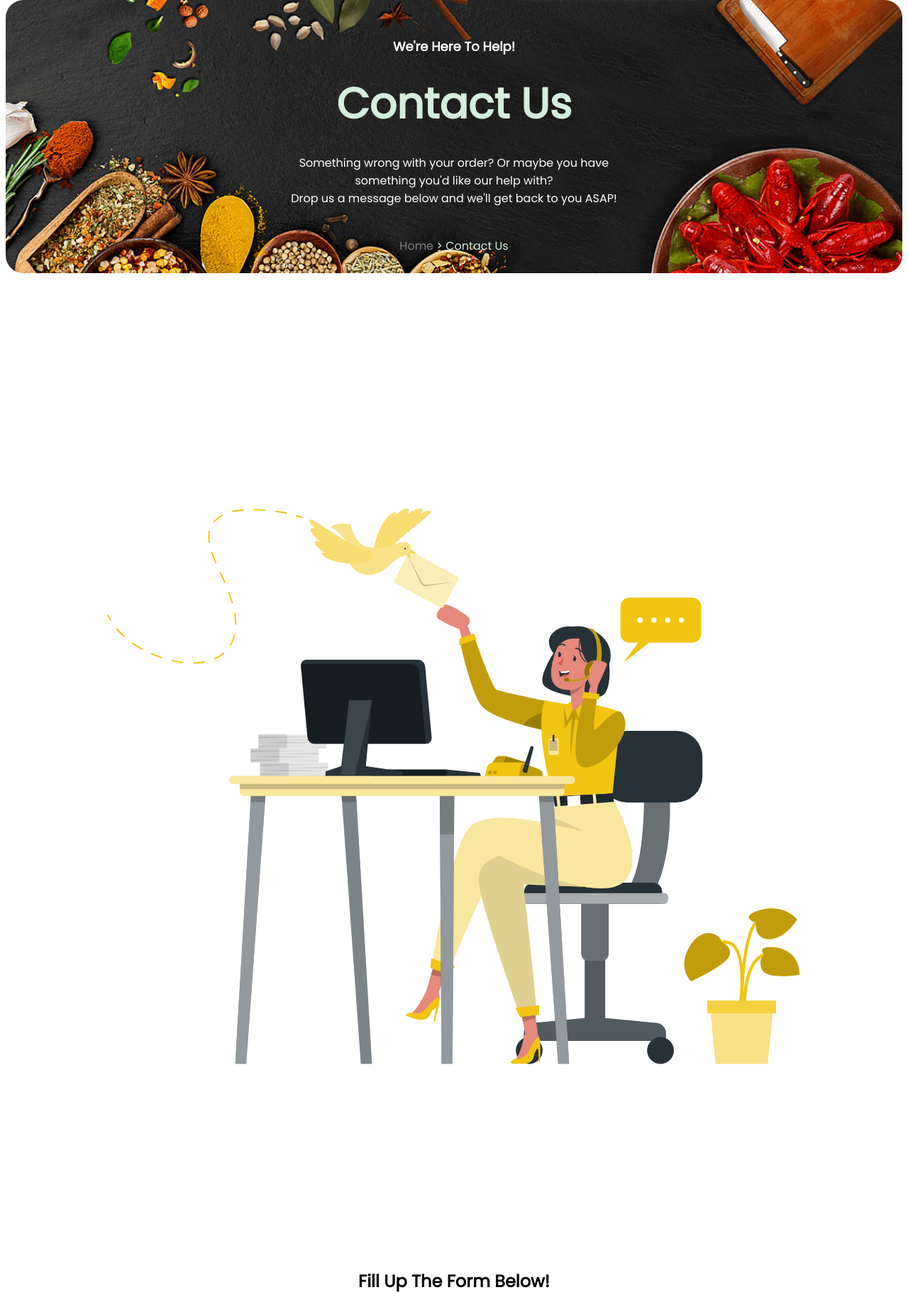
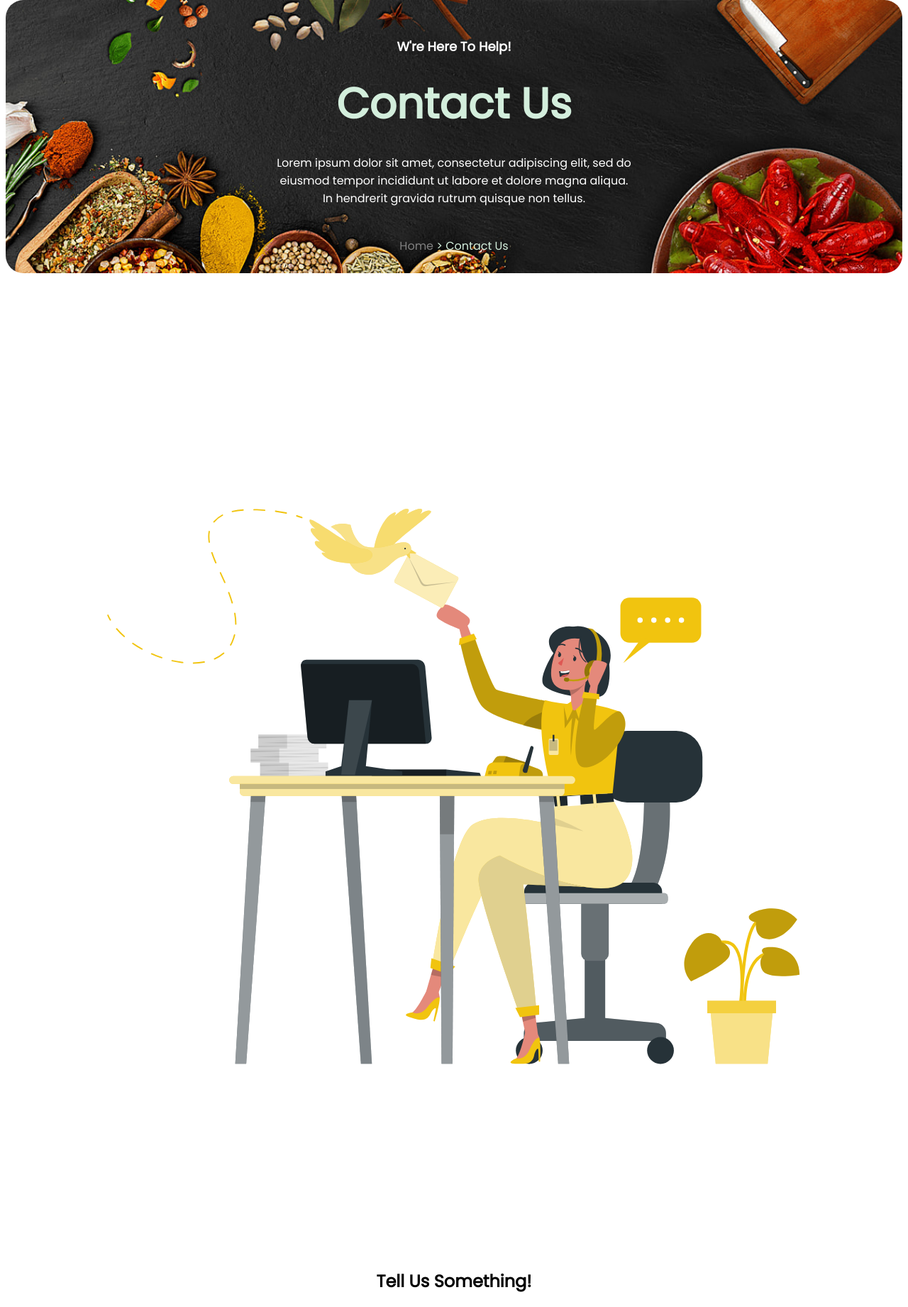
Before and after one commit to swapsmax/meal-dash, a PHP site: page /contact.php in a window 1280 px wide. Shown: the part 78-1920 px from the top of the page at 71% size. Run offline with PHP 8.4, Linux system fonts and the light colour scheme; data comes from the database, SQL or seed files in the repository; some libraries are stand-ins or nearby versions.

Commit message:
Revert "updated contact.php - copywriting"
This reverts commit 2e21342f3722924fc463f386b07b910ffb7374d0.

```diff
--- a/contact.php
+++ b/contact.php
@@ -62,9 +62,10 @@ if(isset($_POST['send'])){
 
 <div class="heading">
 		<!-- <i class="fa-solid fa-dash"></i> -->
-        <h1>We're Here To Help!</h1>
+        <h1>W're Here To Help!</h1>
         <h3>Contact Us</h3>
-		<p class="menu-desc">Something wrong with your order? Or maybe you have something you'd like our help with?<br> Drop us a message below and we'll get back to you ASAP!</p>
+		<p class="menu-desc">Lorem ipsum dolor sit amet, consectetur adipiscing elit, sed do eiusmod tempor
+			incididunt ut labore et dolore magna aliqua. In hendrerit gravida rutrum quisque non tellus.</p>
         <p class="path">
 			<a href="home.php">Home</a>
 			<span> > Contact Us</span>
@@ -82,7 +83,7 @@ if(isset($_POST['send'])){
       </div>
 
       <form action="" method="post">
-         <h3>Fill up the form below!</h3>
+         <h3>Tell us something!</h3>
          <input type="text" name="name" maxlength="50" class="box" placeholder="Enter your name" required>
          <input type="number" name="number" min="0" max="9999999999" class="box" placeholder="Enter your number" required maxlength="10">
          <input type="email" name="email" maxlength="50" class="box" placeholder="Enter your email" required>
```
